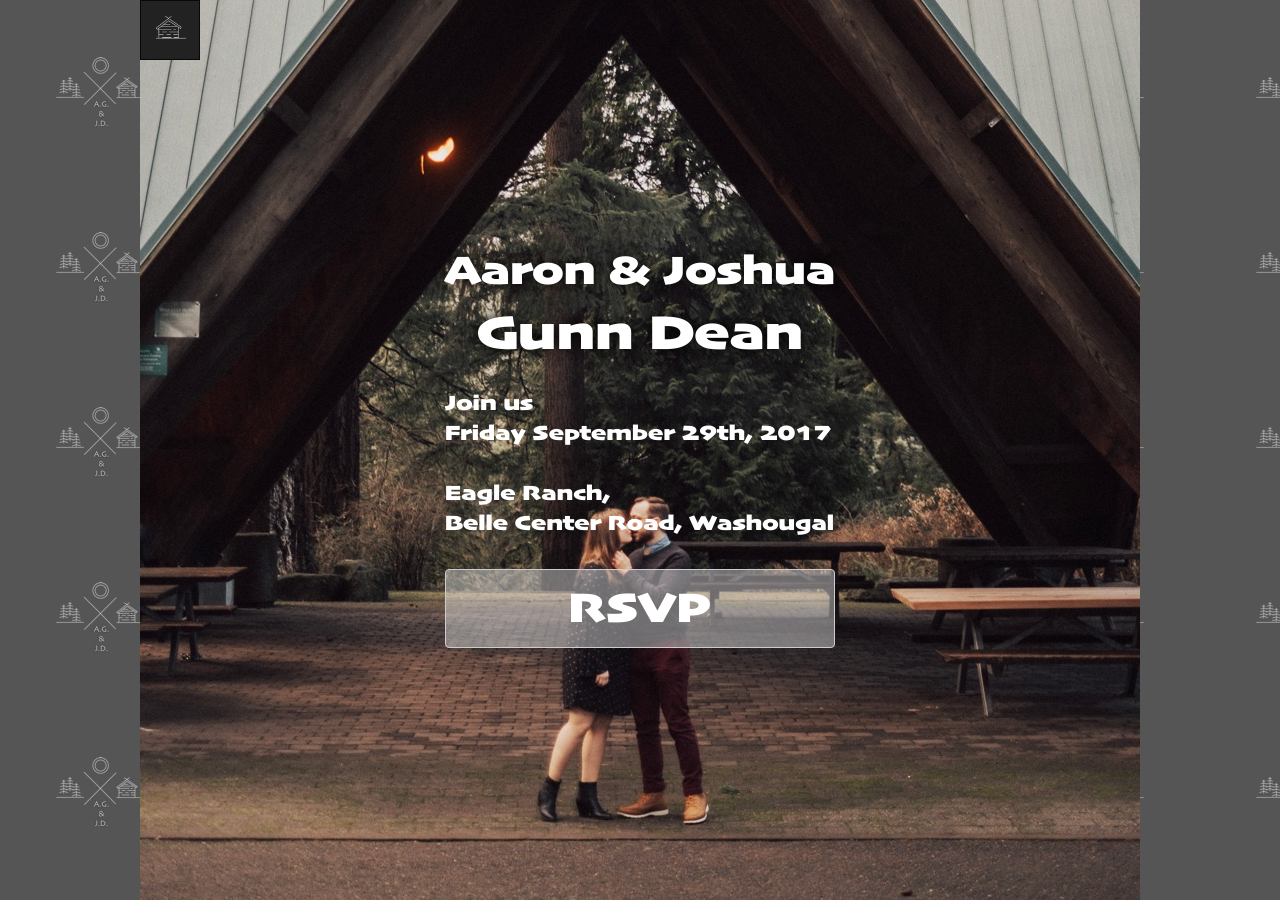
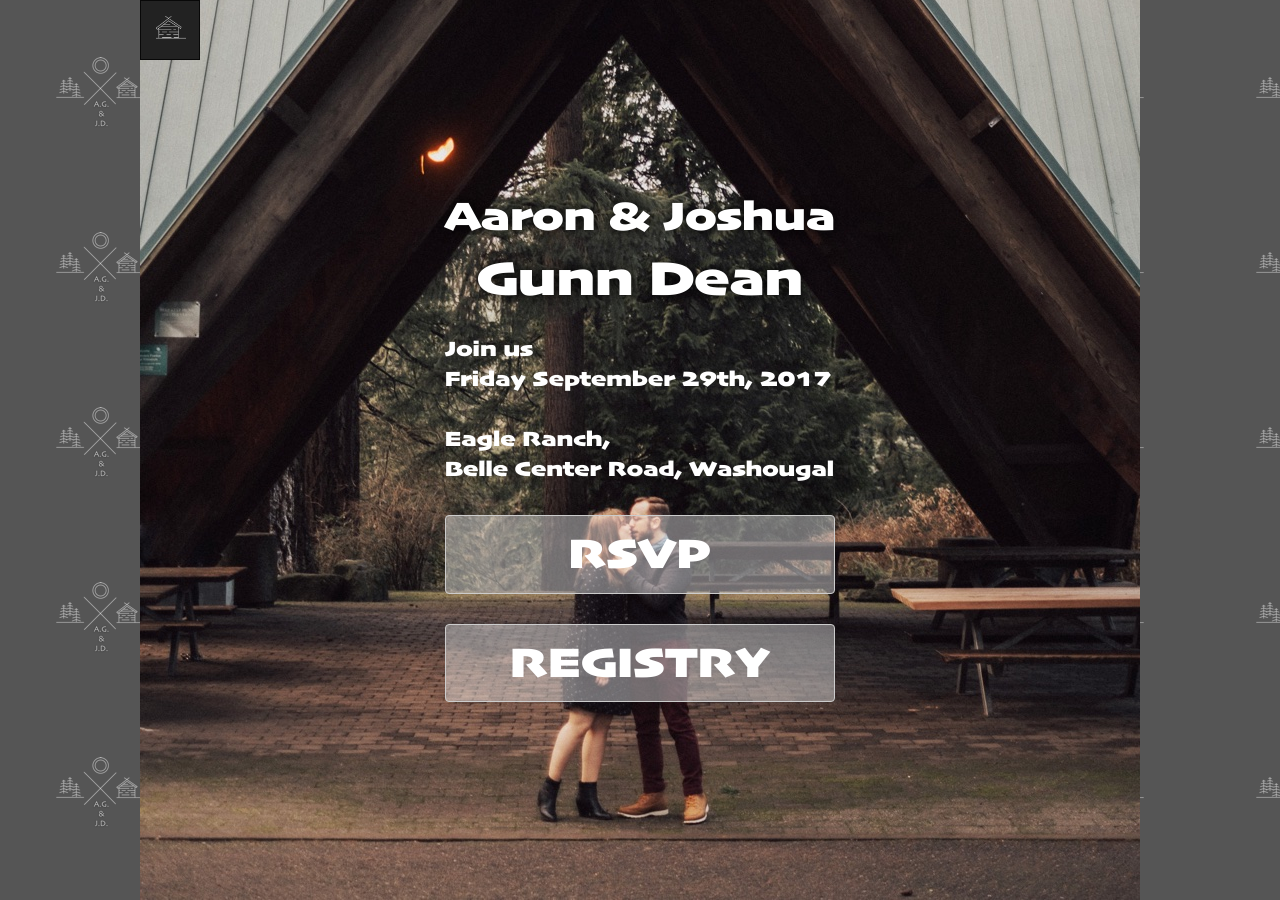
Before and after one commit to jdbdnz/gunndean, a Jekyll site: the page built from index.md, in a window 1280 px wide. Built offline with Jekyll 4.4.1, drawn with Linux system fonts in a browser that asks for light colours; nearby versions of some CDN libraries.

Commit message:
Add registry link

```diff
--- a/index.md
+++ b/index.md
@@ -21,3 +21,6 @@ container: index
 </p>
 
 <a class="btn btn-default" href="rsvp">RSVP</a>
+<br />
+<br />
+<a class="btn btn-default" target="_blank" href="http://registered.at/gunndean">Registry</a>
```
Also changed, not shown: 1 other file.
